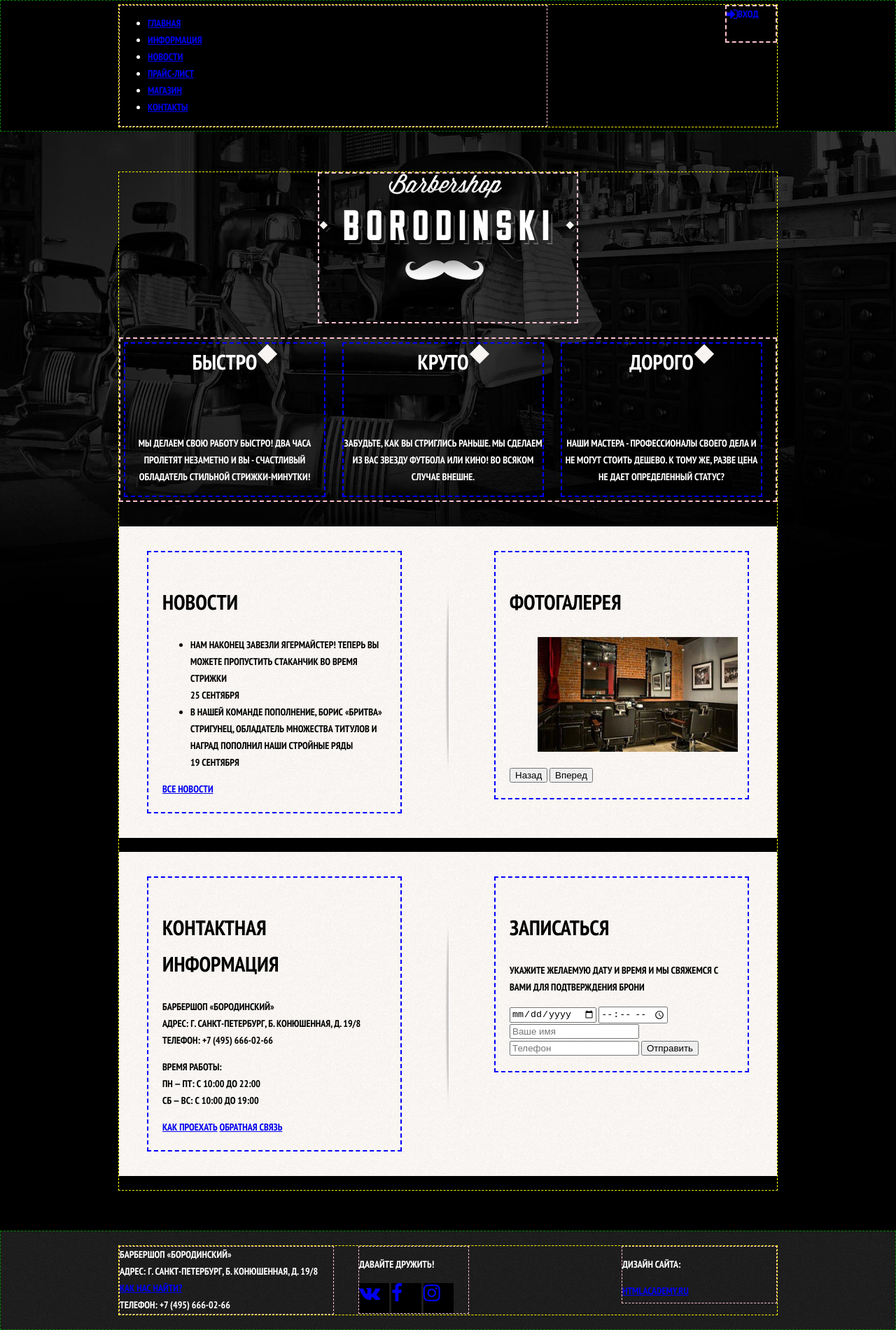
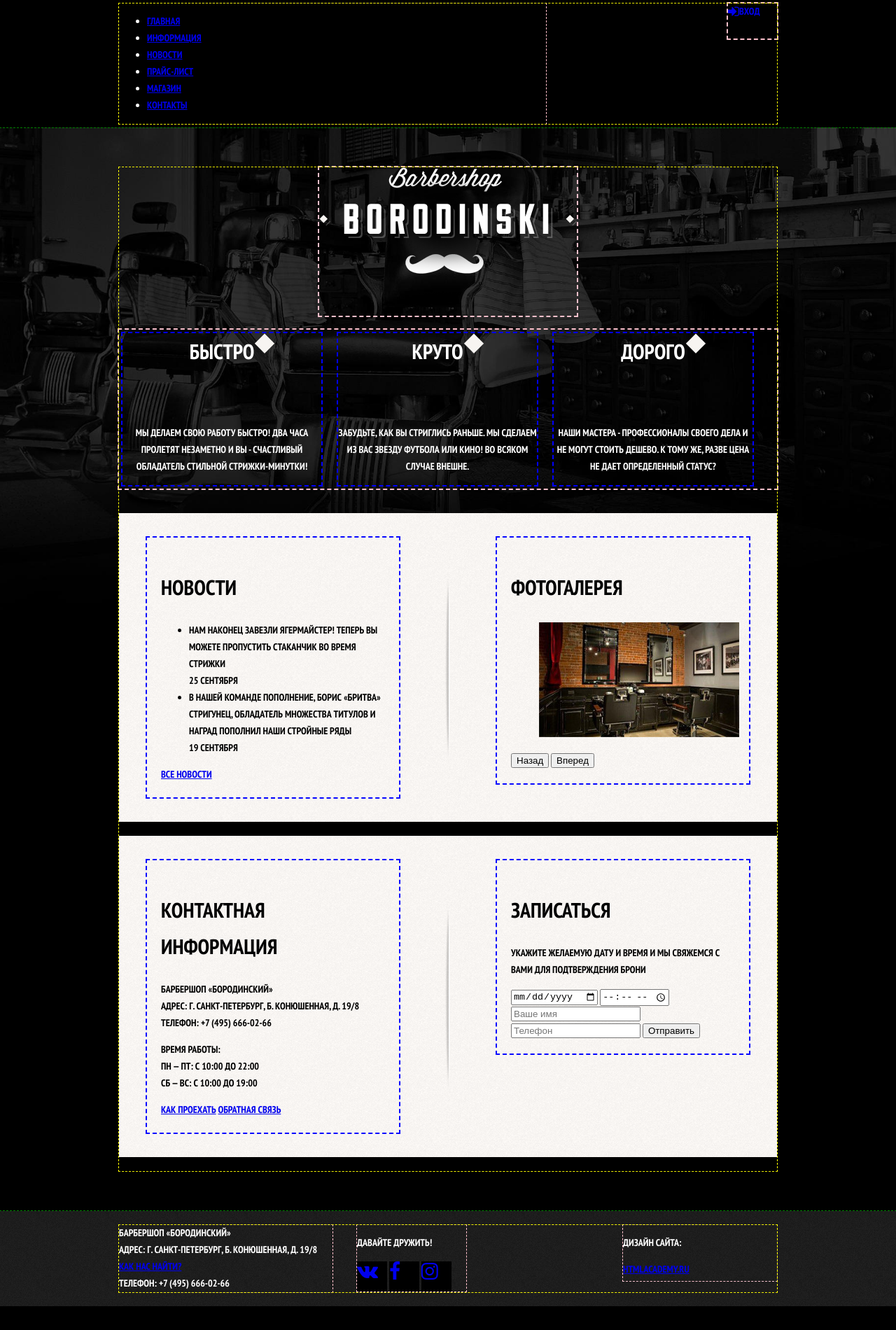
Before and after one commit to AlinaPerepletova/barbershop, a plain HTML site: page index.html in a window 1280 px wide. Shown: the whole page at 70% size. After the commit the page ends 1866 px from the top, so only its background shows below. Drawn offline with Linux system fonts and the light colour scheme.

Commit message:
Сетки

```diff
--- a/css/style.css
+++ b/css/style.css
@@ -23,7 +23,7 @@
 .container {
 	width: 940px;
 	margin: 0 auto;
-	border: 1px dashed yellow;	/*для сетки*/
+	outline: 1px dashed yellow;	/*для сетки*/
 }
 
 .clearfix:after {
@@ -46,7 +46,7 @@
 .main-header {
 	padding: 5px 0;
 	min-width: 20px;
-	border: 1px dashed green;	/*для сетки*/
+	outline: 1px dashed green;	/*для сетки*/
 	background-color: rgb(0, 0, 0);
 }
 
@@ -54,13 +54,13 @@
 	float: left;
 	width: 610px;	/*для сетки*/
 	min-height: 50px;	/*для сетки*/
-	border: 1px dashed pink;	/*для сетки*/
+	outline: 1px dashed pink;	/*для сетки*/
 }
 
 .user-block {
 	float: right;
 	width: 70px;	/*для сетки*/
-	border: 2px dashed pink;	/*для сетки*/
+	outline: 2px dashed pink;	/*для сетки*/
 	min-height: 50px;	/*для сетки*/
 }
 
@@ -81,7 +81,7 @@
 	width: 368px;
 	margin: 0 auto;
 	margin-bottom: 20px;
-	border: 2px dashed pink;
+	outline: 2px dashed pink;
 	min-height: 204px;	/*для сетки*/
 }
 
@@ -91,7 +91,7 @@
 .features-row {
 	margin-bottom: 35px;
 	padding: 5px;	/*для сетки*/
-	border: 2px dashed pink;
+	outline: 2px dashed pink;
 	text-align: center;
 }
 
@@ -100,7 +100,7 @@
 	margin-right: 24px;
 	width: 284px;	/*для сетки*/
 	min-height: 165px;
-	border: 2px dashed blue;
+	outline: 2px dashed blue;
 }
 
 .features-item:last-child {
@@ -133,7 +133,7 @@
 
 .content-column-left,
 .content-column-right {
-	border: 2px dashed blue;	/*для сетки*/
+	outline: 2px dashed blue;	/*для сетки*/
 	min-height: 230px;	/*для сетки*/
 	width: 320px;
 	padding: 20px;
@@ -156,13 +156,13 @@
 /*Catalog*/
 
 .catalog {
-	border: 1px dashed pink;
+	outline: 1px dashed pink;
 }
 
 .catalog-column-left {
 	float: left;
 	width: 200px;
-	border: 1px dashed pink;	/*для сетки*/
+	outline: 1px dashed pink;	/*для сетки*/
 	margin-right: 20px;
 }
 
@@ -181,7 +181,7 @@
 	margin-bottom: 20px;
 	margin-left: 0;
 	font-size: 14px;
-	border: 1px dashed blue;	/*для сетки*/
+	outline: 1px dashed blue;	/*для сетки*/
 }
 
 .catalog-item:nth-child(3n) {
@@ -190,7 +190,7 @@
 
 .pagination {
 	margin-left: 20px;
-	border: 1px dashed blue;	/*для сетки*/
+	outline: 1px dashed blue;	/*для сетки*/
 	font-size: 14px;
 }
 
@@ -200,7 +200,7 @@
 .item-gallery {
 	float: left;
 	width: auto;
-	border: 1px dashed pink;	/*для сетки*/
+	outline: 1px dashed pink;	/*для сетки*/
 	margin-right: 70px;
 	margin-bottom: 40px;
 }
@@ -265,7 +265,7 @@
 
 .main-footer {
 	padding: 20px 0;
-	border: 1px dashed green;
+	outline: 1px dashed green;
 	background: url("../img/background-footer.png");
 }
 
@@ -274,21 +274,21 @@
 	width: 305px;
 	margin-right: 35px;
 	min-height: 90px;	/*для сетки*/
-	border: 1px dashed pink;	/*для сетки*/
+	outline: 1px dashed pink;	/*для сетки*/
 }
 
 .footer-social {
 	float: left;
 	width: 156px;
 	min-height: 80px;	/*для сетки*/
-	border: 1px dashed pink;	/*для сетки*/
+	outline: 1px dashed pink;	/*для сетки*/
 }
 
 .footer-copyright {
 	float: right;
 	width: 220px;
 	min-height: 80px;	/*для сетки*/
-	border: 1px dashed pink;	/*для сетки*/
+	outline: 1px dashed pink;	/*для сетки*/
 }
 
 .social-btn {
```
